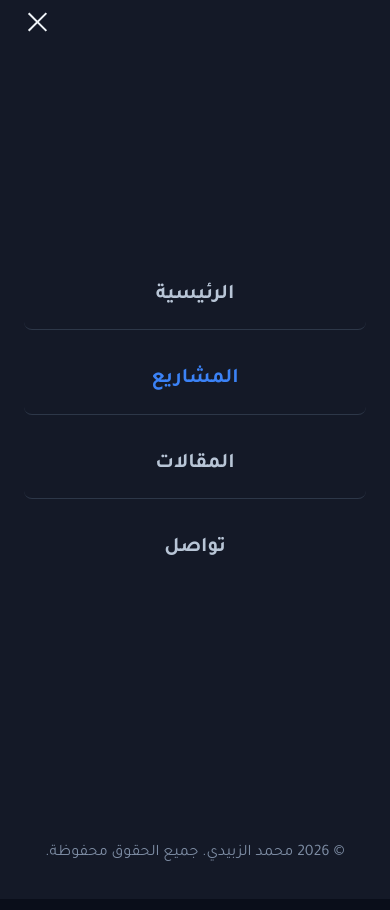
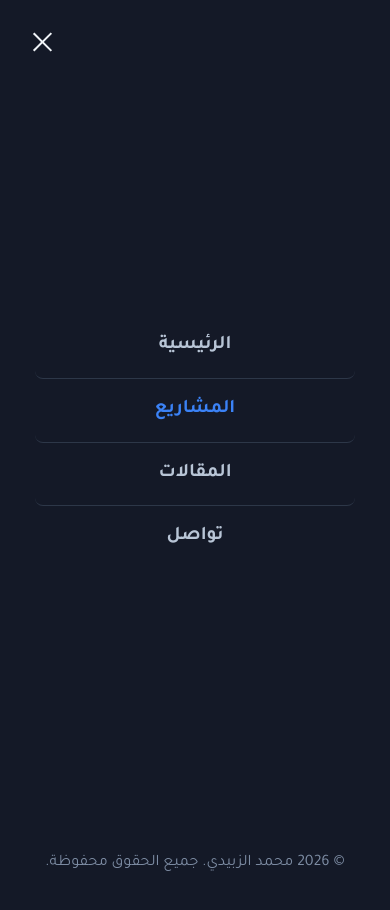
Before and after one commit to E7Aiq/MyWebb, a plain HTML site: page projects.html in a window 390 px wide. Both pictures are taken after a click on the button "قائمة التنقل". Drawn offline with Linux system fonts and the light colour scheme.

Commit message:
feat: Enhance mobile responsiveness and layout for project cards and navigation

```diff
--- a/css/project.css
+++ b/css/project.css
@@ -316,42 +316,48 @@
 
 /* ===== Responsive ===== */
 
+/* ==========================================================
+   project.css 768px overrides — matches responsive.css
+   Uses !important to guarantee these win.
+   ========================================================== */
 @media (max-width: 768px) {
 
-    /* Force card to never collapse */
     .project-card {
-        display: flex;
-        flex-direction: column;
-        width: 100%;
-        min-height: 320px;
+        display: flex !important;
+        flex-direction: column !important;
+        height: auto !important;
+        min-height: 350px !important;
+        overflow: hidden !important;
+        width: 100% !important;
     }
 
     .project-card-image-wrapper {
-        width: 100%;
-        height: 200px;
-        min-height: 180px;
-        flex-shrink: 0;
+        width: 100% !important;
+        height: 200px !important;
+        min-height: 200px !important;
+        flex-shrink: 0 !important;
     }
 
     .project-card-image {
-        width: 100%;
-        height: 100%;
-        object-fit: cover;
+        width: 100% !important;
+        height: 200px !important;
+        object-fit: cover !important;
+        display: block !important;
     }
 
     .project-card-content {
-        padding: var(--spacing-md);
-        flex: 1;
+        flex: 1 1 auto !important;
+        padding: 16px !important;
     }
 
     .project-card-actions {
-        flex-direction: column;
-        gap: var(--spacing-xs);
+        flex-direction: column !important;
+        gap: 8px !important;
     }
 
     .project-card-btn {
-        width: 100%;
-        min-height: 44px;
+        width: 100% !important;
+        min-height: 44px !important;
     }
 
     /* Detail page */
@@ -387,39 +393,39 @@
     }
 
     .project-preview-btn {
-        width: 100%;
-        min-height: 48px;
-        justify-content: center;
+        width: 100% !important;
+        min-height: 48px !important;
+        justify-content: center !important;
     }
 
     .project-detail-back .btn {
-        width: 100%;
-        min-height: 48px;
-        justify-content: center;
+        width: 100% !important;
+        min-height: 48px !important;
+        justify-content: center !important;
     }
 }
 
 @media (max-width: 480px) {
     .project-card {
-        min-height: 280px;
+        min-height: 300px !important;
     }
 
     .project-card-image-wrapper {
-        height: 170px;
-        min-height: 150px;
+        height: 170px !important;
+        min-height: 150px !important;
     }
 
     .project-card-content {
-        padding: var(--spacing-sm);
+        padding: var(--spacing-sm) !important;
     }
 
     .project-card-title {
-        font-size: 1.1rem;
+        font-size: 1.1rem !important;
     }
 
     .project-card-btn {
-        min-height: 48px;
-        font-size: 0.9rem;
+        min-height: 48px !important;
+        font-size: 0.9rem !important;
     }
 
     .project-detail-cover-wrapper {
--- a/css/responsive.css
+++ b/css/responsive.css
@@ -33,10 +33,109 @@
 
 @media (max-width: 768px) {
 
-    /* ===== 1. Mobile Navigation - Full Screen Overlay (RTL) ===== */
+    /* ==========================================================
+       FORCEFUL MOBILE OVERRIDE — Arabic RTL Portfolio
+       Uses !important to override all competing rules from
+       style.css, project.css, and animations.css.
+       ========================================================== */
 
+
+    /* ===== 1. PROJECT CARDS — PREVENT COLLAPSE ===== */
+
+    /* Force single-column grid */
+    .projects-grid {
+        display: grid !important;
+        grid-template-columns: 1fr !important;
+        gap: 20px !important;
+        width: 100% !important;
+    }
+
+    /* Force card to expand properly */
+    .project-card {
+        display: flex !important;
+        flex-direction: column !important;
+        height: auto !important;
+        min-height: 350px !important;
+        overflow: hidden !important;
+        width: 100% !important;
+        max-width: 100% !important;
+        white-space: normal !important;
+        opacity: 1 !important;
+        transform: none !important;
+        visibility: visible !important;
+    }
+
+    /* Force image sizing */
+    .project-card-image-wrapper {
+        width: 100% !important;
+        height: 200px !important;
+        min-height: 200px !important;
+        flex-shrink: 0 !important;
+        overflow: hidden !important;
+    }
+
+    .project-card-image,
+    .project-image {
+        width: 100% !important;
+        height: 200px !important;
+        min-height: 200px !important;
+        object-fit: cover !important;
+        display: block !important;
+    }
+
+    /* Force content area to fill remaining space */
+    .project-card-content,
+    .project-content {
+        flex: 1 1 auto !important;
+        padding: 16px !important;
+        display: flex !important;
+        flex-direction: column !important;
+        white-space: normal !important;
+        overflow: visible !important;
+    }
+
+    .project-card-title,
+    .project-title {
+        font-size: 1.15rem !important;
+        white-space: normal !important;
+        word-wrap: break-word !important;
+        overflow-wrap: break-word !important;
+    }
+
+    .project-card-summary,
+    .project-description {
+        font-size: 0.9rem !important;
+        white-space: normal !important;
+        overflow: hidden !important;
+        -webkit-line-clamp: 4 !important;
+        line-clamp: 4 !important;
+        display: -webkit-box !important;
+        -webkit-box-orient: vertical !important;
+    }
+
+    .project-card-categories {
+        flex-wrap: wrap !important;
+    }
+
+    /* Stack action buttons vertically */
+    .project-card-actions,
+    .project-links {
+        flex-direction: column !important;
+        gap: 8px !important;
+    }
+
+    .project-card-btn,
+    .project-link {
+        width: 100% !important;
+        min-height: 44px !important;
+    }
+
+
+    /* ===== 2. MOBILE MENU OVERLAY ===== */
+
+    /* Show the hamburger toggle */
     .mobile-toggle {
-        display: flex;
+        display: flex !important;
         min-width: 44px;
         min-height: 44px;
         align-items: center;
@@ -45,7 +144,7 @@
         position: relative;
     }
 
-    /* Hamburger → X animation */
+    /* Hamburger → X transform */
     .mobile-toggle.active span:nth-child(1) {
         transform: rotate(45deg) translate(5px, 5px);
     }
@@ -56,118 +155,82 @@
         transform: rotate(-45deg) translate(5px, -5px);
     }
 
+    /* Full-screen overlay */
     .nav-links {
-        position: fixed;
-        inset: 0;               /* full-screen overlay */
-        width: 100%;
-        height: 100vh;
-        height: 100dvh;         /* dynamic viewport height for mobile */
-        background-color: var(--bg-secondary);
-        flex-direction: column;
-        align-items: center;
-        justify-content: center;
-        gap: var(--spacing-sm);
-        padding: var(--spacing-xl) var(--spacing-md);
-        transform: translateX(100%);  /* slide from right for RTL */
-        opacity: 0;
-        visibility: hidden;
-        transition: transform 0.35s ease, opacity 0.3s ease, visibility 0.3s;
-        z-index: 1050;
-        overflow-y: auto;
+        position: fixed !important;
+        inset: 0 !important;
+        width: 100% !important;
+        height: 100vh !important;
+        height: 100dvh !important;
+        background-color: var(--bg-secondary) !important;
+        display: flex !important;
+        flex-direction: column !important;
+        align-items: center !important;
+        justify-content: center !important;
+        gap: 0 !important;
+        padding: 80px 30px 40px !important;  /* space for close btn at top */
+        transform: translateX(100%) !important;
+        opacity: 0 !important;
+        visibility: hidden !important;
+        transition: transform 0.35s ease, opacity 0.3s ease, visibility 0.3s !important;
+        z-index: 1050 !important;
+        overflow-y: auto !important;
     }
 
     .nav-links.active {
-        transform: translateX(0);
-        opacity: 1;
-        visibility: visible;
+        transform: translateX(0) !important;
+        opacity: 1 !important;
+        visibility: visible !important;
+    }
+
+    /* When overlay is open, move the toggle to top-left (RTL: left side) as close btn */
+    .mobile-toggle.active {
+        position: fixed !important;
+        top: 20px !important;
+        left: 20px !important;
+        right: auto !important;
+        z-index: 1100 !important;
     }
 
     .nav-links li {
-        width: 100%;
-        text-align: center;
+        width: 100% !important;
+        max-width: 320px !important;
+        text-align: center !important;
     }
 
+    /* Nav link touch targets */
     .nav-link {
-        display: flex;
-        align-items: center;
-        justify-content: center;
-        width: 100%;
-        min-height: 52px;
-        padding: var(--spacing-sm) var(--spacing-md);
-        font-size: 1.2rem;
-        font-weight: 600;
-        border-bottom: 1px solid var(--border-color);
-        border-radius: var(--border-radius);
-        transition: background 0.2s ease, color 0.2s ease;
+        display: flex !important;
+        align-items: center !important;
+        justify-content: center !important;
+        width: 100% !important;
+        min-height: 52px !important;
+        padding: 15px 30px !important;
+        font-size: 1.2rem !important;
+        font-weight: 600 !important;
+        border-bottom: 1px solid var(--border-color) !important;
+        border-radius: var(--border-radius) !important;
+        transition: background 0.2s ease, color 0.2s ease !important;
     }
 
     .nav-links li:last-child .nav-link {
-        border-bottom: none;
+        border-bottom: none !important;
     }
 
     .nav-link:hover,
     .nav-link:active {
-        background: rgba(59, 130, 246, 0.1);
-        color: var(--accent-primary);
+        background: rgba(59, 130, 246, 0.1) !important;
+        color: var(--accent-primary) !important;
     }
 
-    .nav-link::after {
-        display: none;           /* remove underline indicator on mobile */
+    /* Hide desktop underline indicators */
+    .nav-link::after,
+    .nav-link::before {
+        display: none !important;
     }
 
-    /* ===== 2. Project Cards - Prevent Collapse ===== */
 
-    .projects-grid {
-        display: flex;
-        flex-direction: column;
-        gap: var(--spacing-lg);
-    }
-
-    .project-card {
-        width: 100%;
-        min-height: 320px;
-        flex-shrink: 0;
-    }
-
-    .project-card-image-wrapper,
-    .project-card-image,
-    .project-image {
-        width: 100%;
-        height: 200px;
-        min-height: 180px;
-        object-fit: cover;
-    }
-
-    .project-card-content,
-    .project-content {
-        padding: var(--spacing-md);
-    }
-
-    .project-card-title,
-    .project-title {
-        font-size: 1.15rem;
-    }
-
-    .project-card-summary,
-    .project-description {
-        font-size: 0.9rem;
-        -webkit-line-clamp: 4;
-        line-clamp: 4;
-    }
-
-    .project-card-actions,
-    .project-links {
-        flex-direction: column;
-        gap: var(--spacing-xs);
-    }
-
-    .project-card-btn,
-    .project-link {
-        width: 100%;
-        min-height: 44px;
-    }
-
-    /* ===== 3. General RTL Mobile Optimisation ===== */
+    /* ===== 3. GENERAL RTL MOBILE OPTIMISATION ===== */
 
     /* Safe container margins */
     .container {
@@ -177,13 +240,10 @@
         padding: 0;
     }
 
-    /* Touch-friendly targets */
+    /* Touch-friendly targets (Apple HIG: 44px minimum) */
     .btn,
     .filter-btn,
-    .contact-item,
-    .project-card-btn,
-    .project-link,
-    .nav-link {
+    .contact-item {
         min-height: 44px;
     }
 
```
